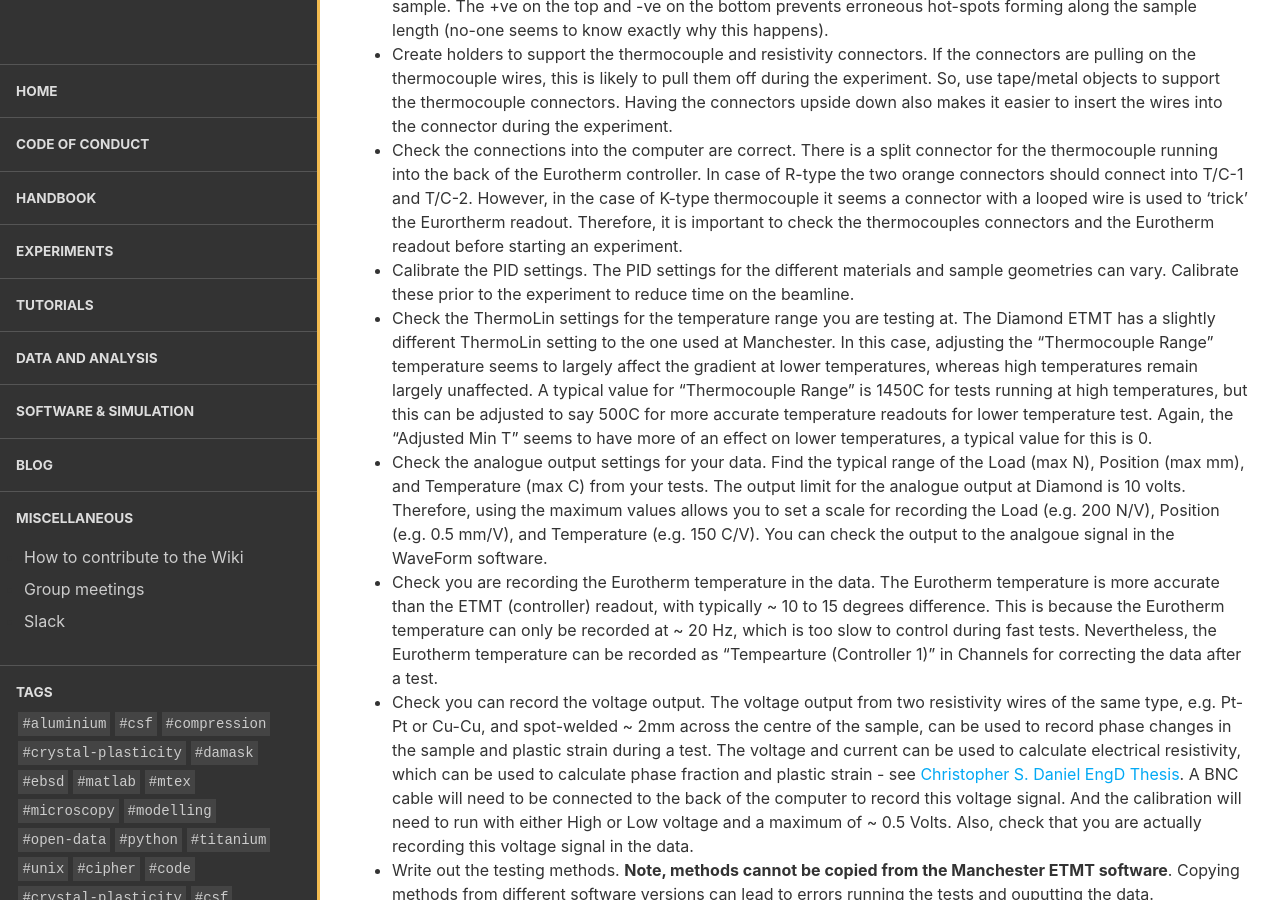
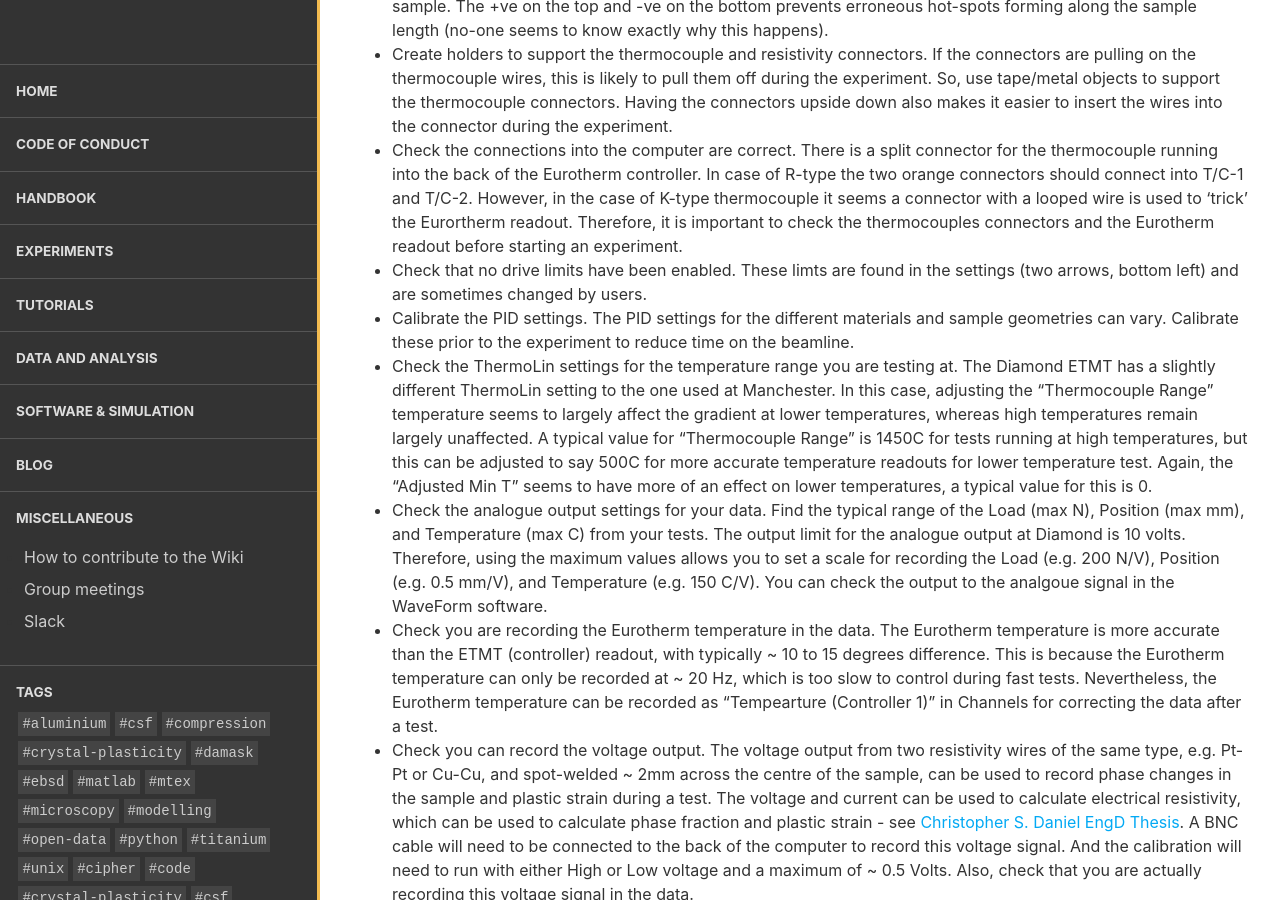
Before and after one commit to LightForm-group/wiki, a Jekyll site: the page built from collections/_tutorials/sxrd_etmt_setup.md, in a window 1280 px wide and 900 px high, scrolled down 843 px. Built offline with Jekyll 4.4.1, drawn with Linux system fonts in a browser that asks for light colours; nearby versions of some CDN libraries.

Commit message:
Update sxrd_etmt_setup.md

```diff
--- a/collections/_tutorials/sxrd_etmt_setup.md
+++ b/collections/_tutorials/sxrd_etmt_setup.md
@@ -18,6 +18,7 @@ Practice sessions with the ETMT at Diamond should be used before the synchrotron
 - Connecting thermocouples. The chamber restricts the space, making it difficult to connect the thermocouples. For this reason, it is advised to have longer thermocouple and resistivity wires than usual (> 70 mm). It also helps to make the Pt/Rh (+ve terminal) wire slightly longer, by ~ 5 mm, than the Pt (-ve terminal) for easy identification and quick sample changeovers. Note, the Pt/Rh (+ve) wire also needs to be coming out from the top of the sample. The +ve on the top and -ve on the bottom prevents erroneous hot-spots forming along the sample length (no-one seems to know exactly why this happens).
 - Create holders to support the thermocouple and resistivity connectors. If the connectors are pulling on the thermocouple wires, this is likely to pull them off during the experiment. So, use tape/metal objects to support the thermocouple connectors. Having the connectors upside down also makes it easier to insert the wires into the connector during the experiment.
 - Check the connections into the computer are correct. There is a split connector for the thermocouple running into the back of the Eurotherm controller. In case of R-type the two orange connectors should connect into T/C-1 and T/C-2. However, in the case of K-type thermocouple it seems a connector with a looped wire is used to 'trick' the Eurortherm readout. Therefore, it is important to check the thermocouples connectors and the Eurotherm readout before starting an experiment.
+- Check that no drive limits have been enabled. These limts are found in the settings (two arrows, bottom left) and are sometimes changed by users.
 - Calibrate the PID settings. The PID settings for the different materials and sample geometries can vary. Calibrate these prior to the experiment to reduce time on the beamline.
 - Check the ThermoLin settings for the temperature range you are testing at. The Diamond ETMT has a slightly different ThermoLin setting to the one used at Manchester. In this case, adjusting the "Thermocouple Range" temperature seems to largely affect the gradient at lower temperatures, whereas high temperatures remain largely unaffected. A typical value for "Thermocouple Range" is 1450C for tests running at high temperatures, but this can be adjusted to say 500C for more accurate temperature readouts for lower temperature test. Again, the "Adjusted Min T" seems to have more of an effect on lower temperatures, a typical value for this is 0.
 - Check the analogue output settings for your data. Find the typical range of the Load (max N), Position (max mm), and Temperature (max C) from your tests. The output limit for the analogue output at Diamond is 10 volts. Therefore, using the maximum values allows you to set a scale for recording the Load (e.g. 200 N/V), Position (e.g. 0.5 mm/V), and Temperature (e.g. 150 C/V). You can check the output to the analgoue signal in the WaveForm software.
```
